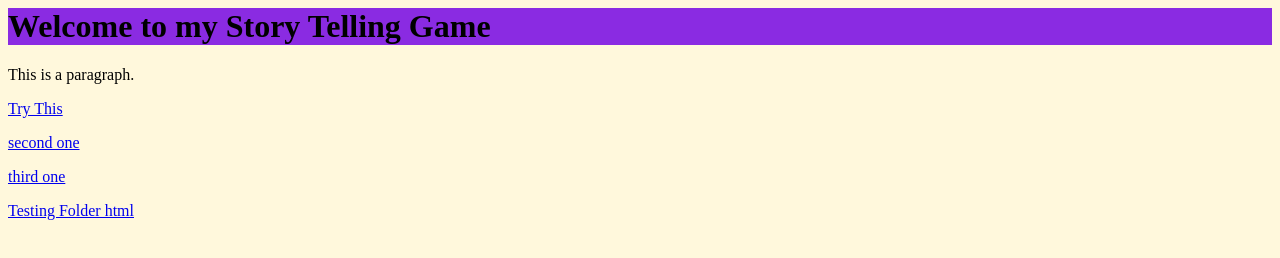
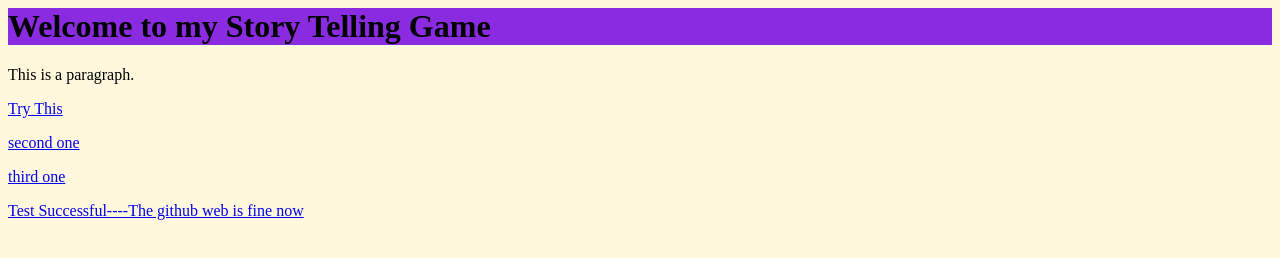
Before and after one commit to udaymondal/Story-Telling-Animation-Using-JS, a plain HTML site: page index.html in a window 1280 px wide. Drawn offline with Linux system fonts and the light colour scheme.

Commit message:
Modified for 1Green

```diff
--- a/index.html
+++ b/index.html
@@ -22,7 +22,7 @@
     </p>
 
     <p>
-        <a href="hero/test.html">Testing Folder html</a>
+        <a href="hero/test.html">Test Successful----The github web is fine now</a>
     </p>
 
     </body>
```
